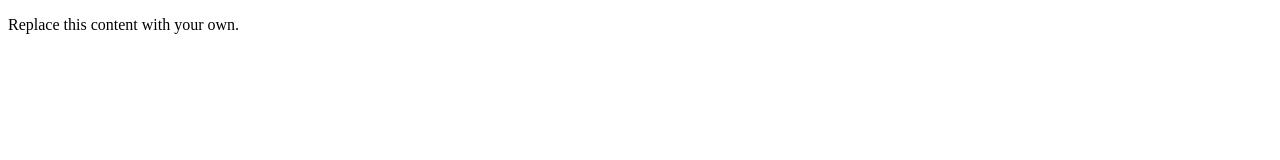
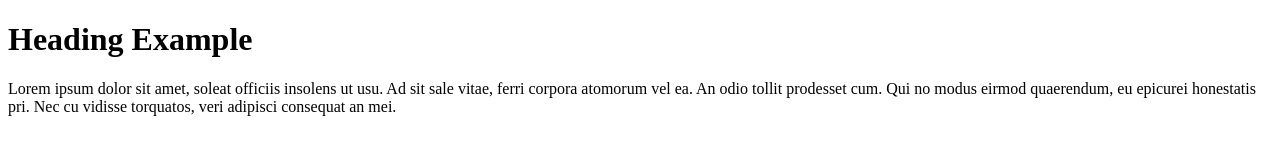
Before and after one commit to zkamp/dws1, a plain HTML site: page index.html in a window 1280 px wide. Drawn offline with Linux system fonts and the light colour scheme.

Commit message:
added heading and text.

```diff
--- a/index.html
+++ b/index.html
@@ -5,6 +5,10 @@
 		<title>Example Title</title>
 	<head>
 	<body>
-		<p>Replace this content with your own.</p>
+		<h1>Heading Example</h1>
+		<p>Lorem ipsum dolor sit amet, soleat officiis insolens ut usu. Ad sit sale vitae,
+		 ferri corpora atomorum vel ea. An odio tollit prodesset cum. Qui no modus eirmod
+		 quaerendum, eu epicurei honestatis pri. Nec cu vidisse torquatos, veri adipisci
+		 consequat an mei.</p>
 	</body>
 </html>
```
